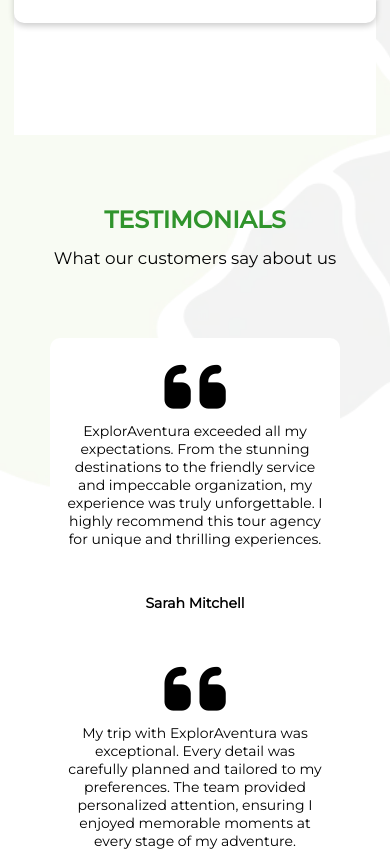
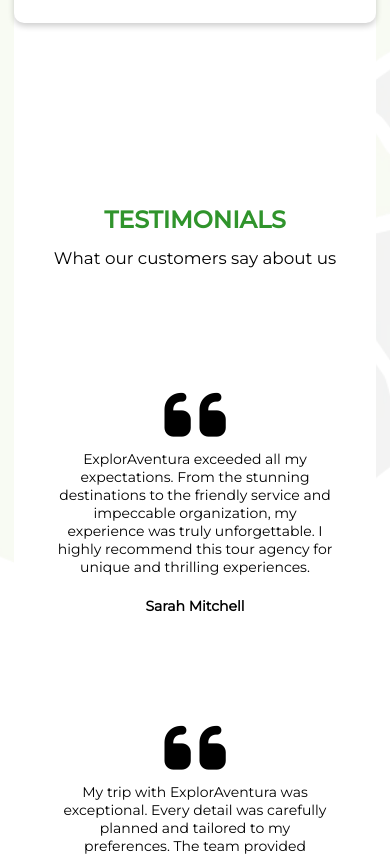
Before and after one commit to REGXI/ExplorAventura, a React (Vite) app: page / in a window 390 px wide. Shown: the part 3880-4736 px from the top of the page. Built offline with nearby package versions, Linux system fonts and the light colour scheme.

Commit message:
fix: responsive testimonials component

```diff
--- a/src/pages/home/components/Testimonials/index.scss
+++ b/src/pages/home/components/Testimonials/index.scss
@@ -1,3 +1,5 @@
+@use '../../../../scss/index' as *;
+
 .testimonials {
   min-height: 80vh;
   &__content {
@@ -31,3 +33,15 @@
     }
   }
 }
+@include mobile {
+  .testimonials {
+    background-color: #fff;
+    &__content {
+      .testimonials__item {
+        width: 100%;
+        height: auto;
+        padding: 3em;
+      }
+    }
+  }
+}
```
